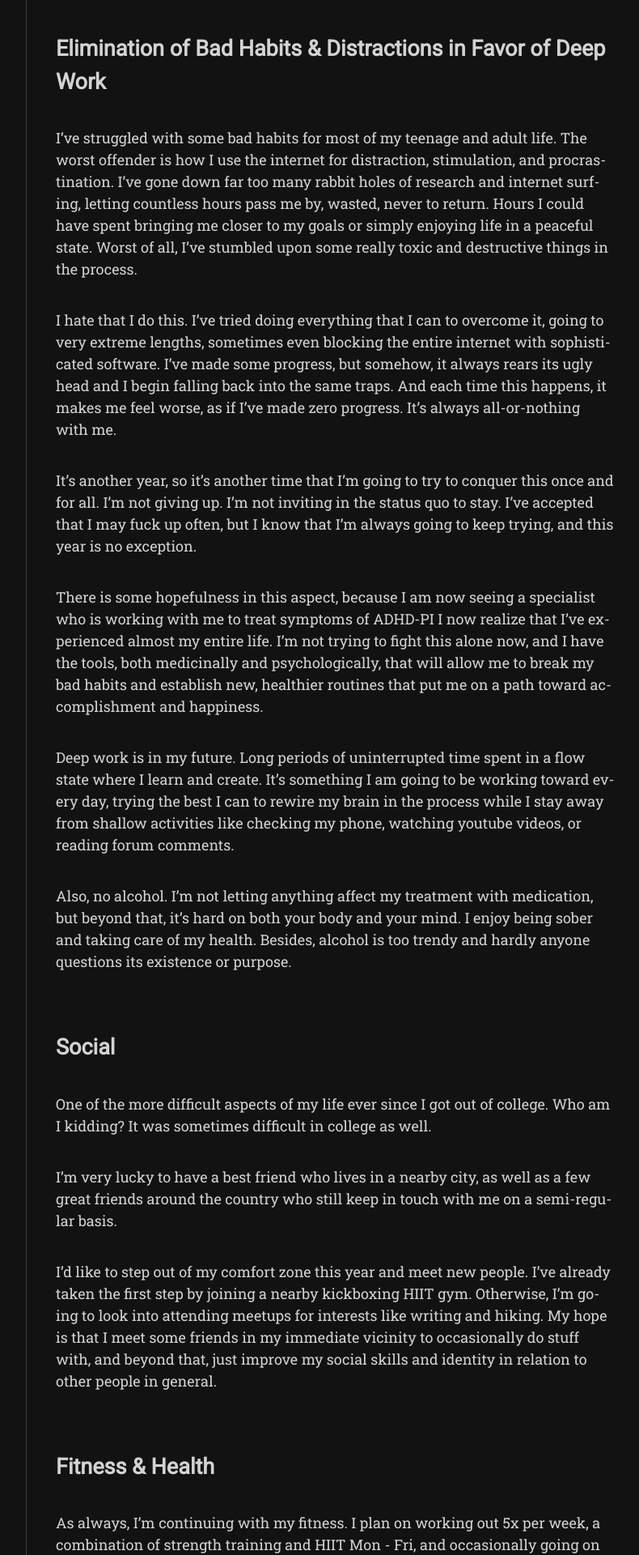
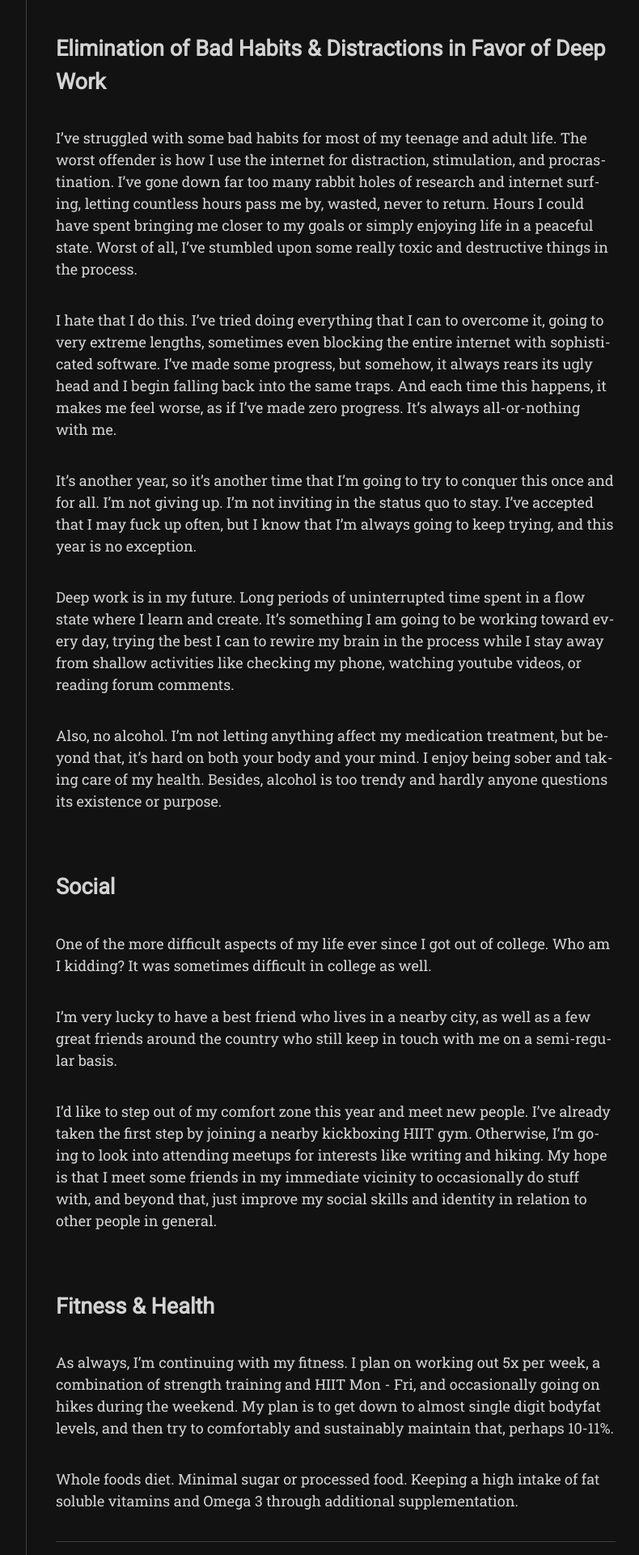
Before and after one commit to lvoid/lvoid.github.io, a Jekyll site: the page built from _posts/2022-1-15-leveraging-2022.md, in a window 1280 px wide. Shown: the part 3080-5000 px from the top of the page at 81% size, without its empty margins (357-1147 px from the left). Built offline with Jekyll 4.4.1, drawn with Linux system fonts in a browser that asks for light colours; nearby versions of some CDN libraries.

Commit message:
Update 2022-1-15-leveraging-2022.md

```diff
--- a/_posts/2022-1-15-leveraging-2022.md
+++ b/_posts/2022-1-15-leveraging-2022.md
@@ -51,11 +51,9 @@ I hate that I do this.  I've tried doing everything that I can to overcome it, g
 
 It's another year, so it's another time that I'm going to try to conquer this once and for all.  I'm not giving up.  I'm not inviting in the status quo to stay.  I've accepted that I may fuck up often, but I know that I'm always going to keep trying, and this year is no exception.
 
-There is some hopefulness in this aspect, because I am now seeing a specialist who is working with me to treat symptoms of ADHD-PI I now realize that I've experienced almost my entire life.  I'm not trying to fight this alone now, and I have the tools, both medicinally and psychologically, that will allow me to break my bad habits and establish new, healthier routines that put me on a path toward accomplishment and happiness.
-
 Deep work is in my future.  Long periods of uninterrupted time spent in a flow state where I learn and create.  It's something I am going to be working toward every day, trying the best I can to rewire my brain in the process while I stay away from shallow activities like checking my phone, watching youtube videos, or reading forum comments.
 
-Also, no alcohol.  I'm not letting anything affect my treatment with medication, but beyond that, it's hard on both your body and your mind.  I enjoy being sober and taking care of my health.  Besides, alcohol is too trendy and hardly anyone questions its existence or purpose.
+Also, no alcohol.  I'm not letting anything affect my medication treatment, but beyond that, it's hard on both your body and your mind.  I enjoy being sober and taking care of my health.  Besides, alcohol is too trendy and hardly anyone questions its existence or purpose.
 
 ## Social
 
```
